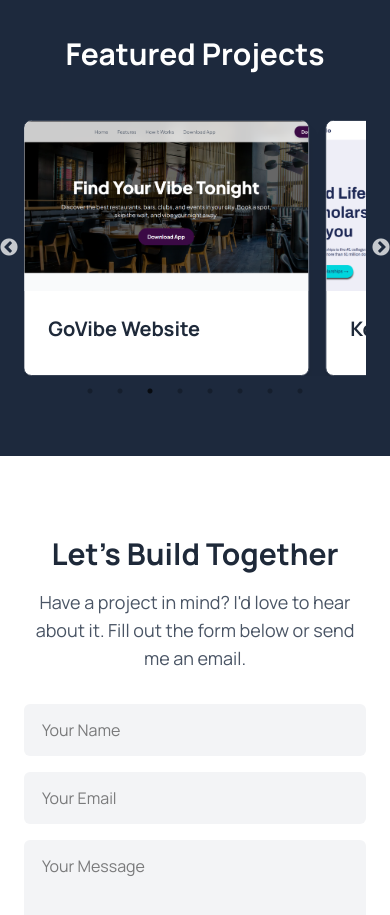
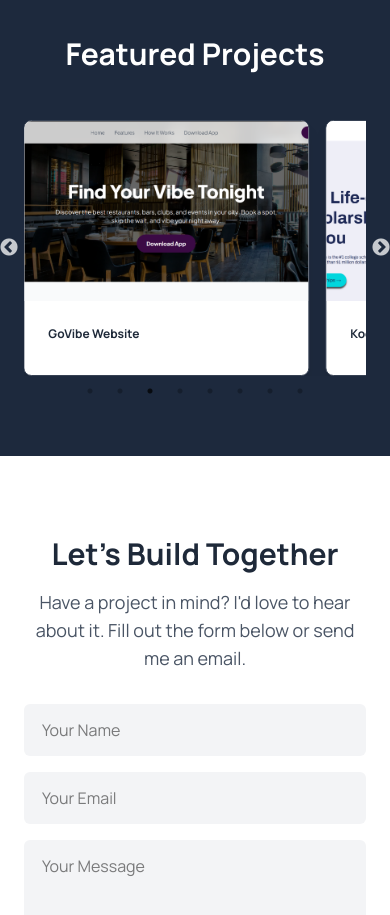
Before and after one commit to Fynn-Emmanuel-Junior/portfolio-website, a Next.js app: page / in a window 390 px wide. Shown: the part 2400-3315 px from the top of the page. Built offline with nearby package versions, Linux system fonts and the light colour scheme.

Commit message:
updated pages

```diff
--- a/src/app/page.tsx
+++ b/src/app/page.tsx
@@ -272,22 +272,22 @@ const ProjectsSection = () => {
                     {projects.map(project => (
                         <a href={project.link} key={project.title} className="px-2 cursor-pointer md:px-4 h-64 w-full">
                             <div className="bg-white w-full text-gray-800 rounded-lg shadow-lg overflow-hidden group border border-gray-700 hover:-translate-y-2 transition-transform duration-300 h-full flex flex-col">
-                                <a href={project.link} className="cursor-pointer relative h-56 bg-gray-100 flex items-center justify-center">
+                                <div className="cursor-pointer relative h-56 bg-gray-100 flex items-center justify-center">
                                     <Image
                                         src={project.image}
                                         className='w-full h-full object-cover'
                                         alt={project.title}
                                         priority
                                     />
-                                </a>
-                                <a href={project.link} className="p-6 cursor-pointer flex flex-col flex-grow">
-                                    <h3 className="text-xl font-bold text-gray-800 mb-2">{project.title}</h3>
+                                </div>
+                                <div className="p-6 cursor-pointer flex flex-col flex-grow">
+                                    <h3 className="text-[12px]  md:text-xl font-bold text-gray-800 mb-2">{project.title}</h3>
                                     {/* <p className="text-gray-600 mb-4 flex-grow">{project.description}</p> */}
                                     {/* <div className="flex space-x-4 mt-auto pt-4">
                                         <a  target="_blank" rel="noopener noreferrer" className="text-teal-600 font-semibold hover:underline">Live Demo</a>
 
                                     </div> */}
-                                </a>
+                                </div>
                             </div>
                         </a>
                     ))}
```
